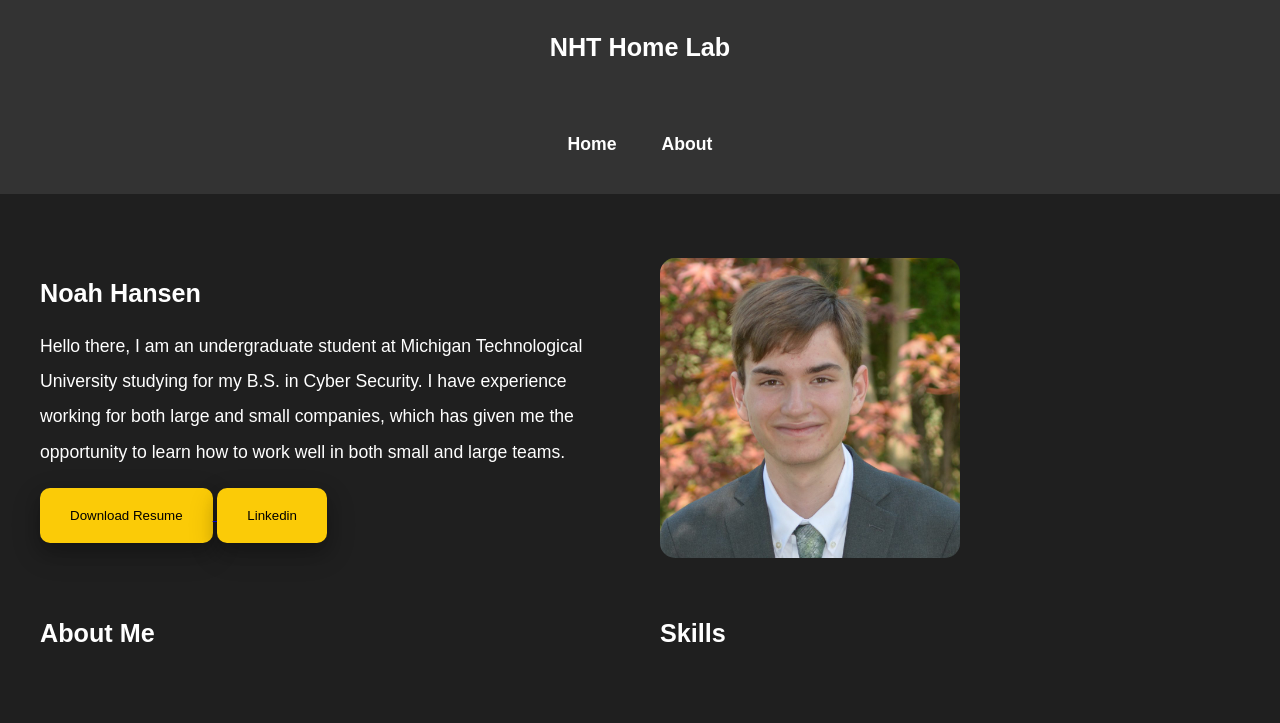
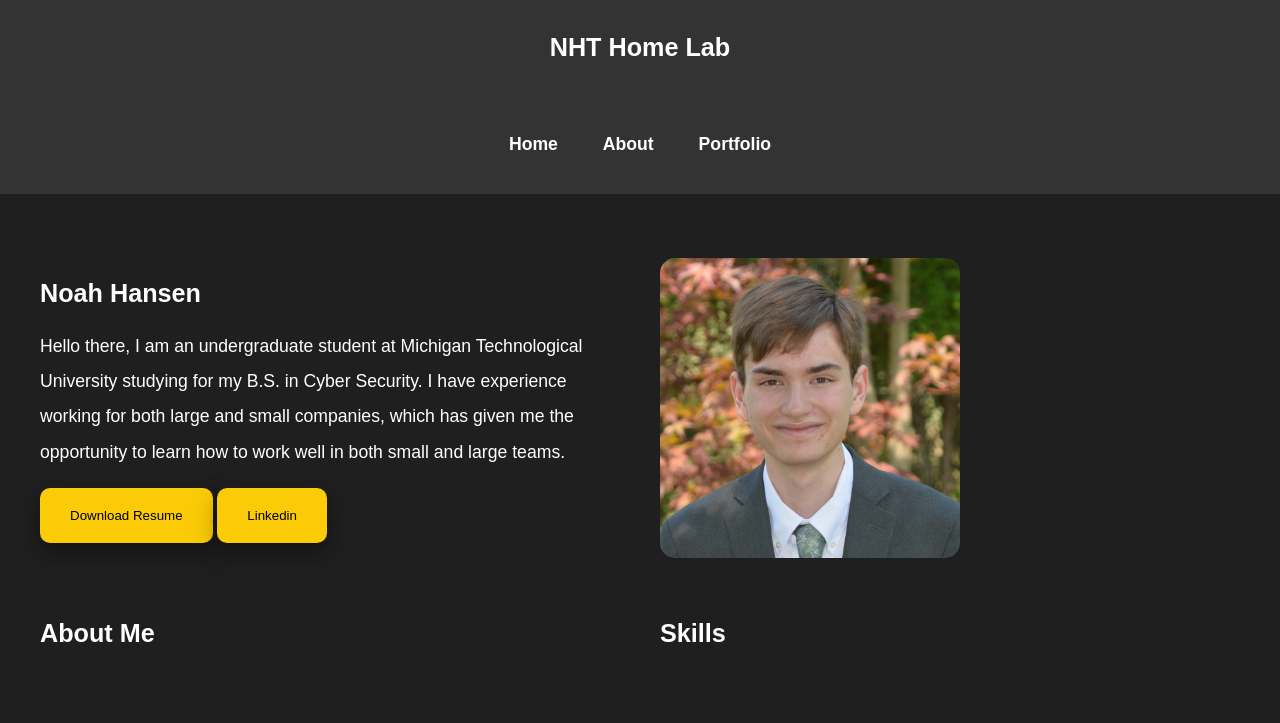
Before and after one commit to NoahHansen10/noahansentech.github.io, a plain HTML site: page index.html in a window 1280 px wide. Shown: the top 723 px of the page. Drawn offline with Linux system fonts and the light colour scheme.

Commit message:
navbar updated

```diff
--- a/navbar.html
+++ b/navbar.html
@@ -2,7 +2,7 @@
   <ul>
     <li><a href="index.html">Home</a></li>
     <li><a href="about.html">About</a></li>
-    <!--<li><a href="contact.html">Contact</a></li>
-    <li><a href="portfolio.html">Portfolio</a></li>-->
+    <!--<li><a href="contact.html">Contact</a></li>-->
+    <li><a href="portfolio.html">Portfolio</a></li>
   </ul>
 </nav>
```
